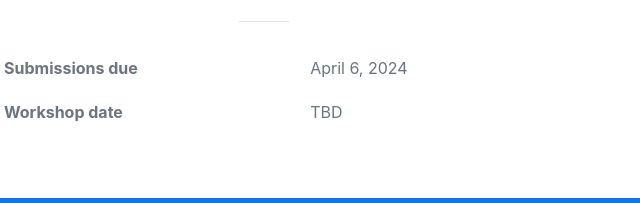
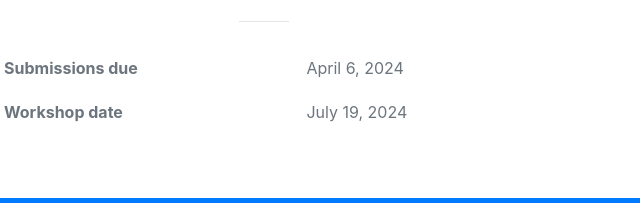
Before and after one commit to AIArt2024/aiart2024.github.io, a website with bundled scripts: page index.html in a window 1280 px wide. Shown: the part 2856-3059 px from the top of the page, 376-1016 px from the left. Built offline with nearby package versions, Linux system fonts and the light colour scheme.

Commit message:
update data

```diff
--- a/index.html
+++ b/index.html
@@ -269,7 +269,7 @@
                 <div class="text-muted" style="text-align: left; font-weight: bold;">Workshop date</div>
               </td>
               <td>
-                <div class="text-muted" style="text-align: left;">TBD</div>
+                <div class="text-muted" style="text-align: left;">July 19, 2024</div>
               </td>
             </tr>
 
```
